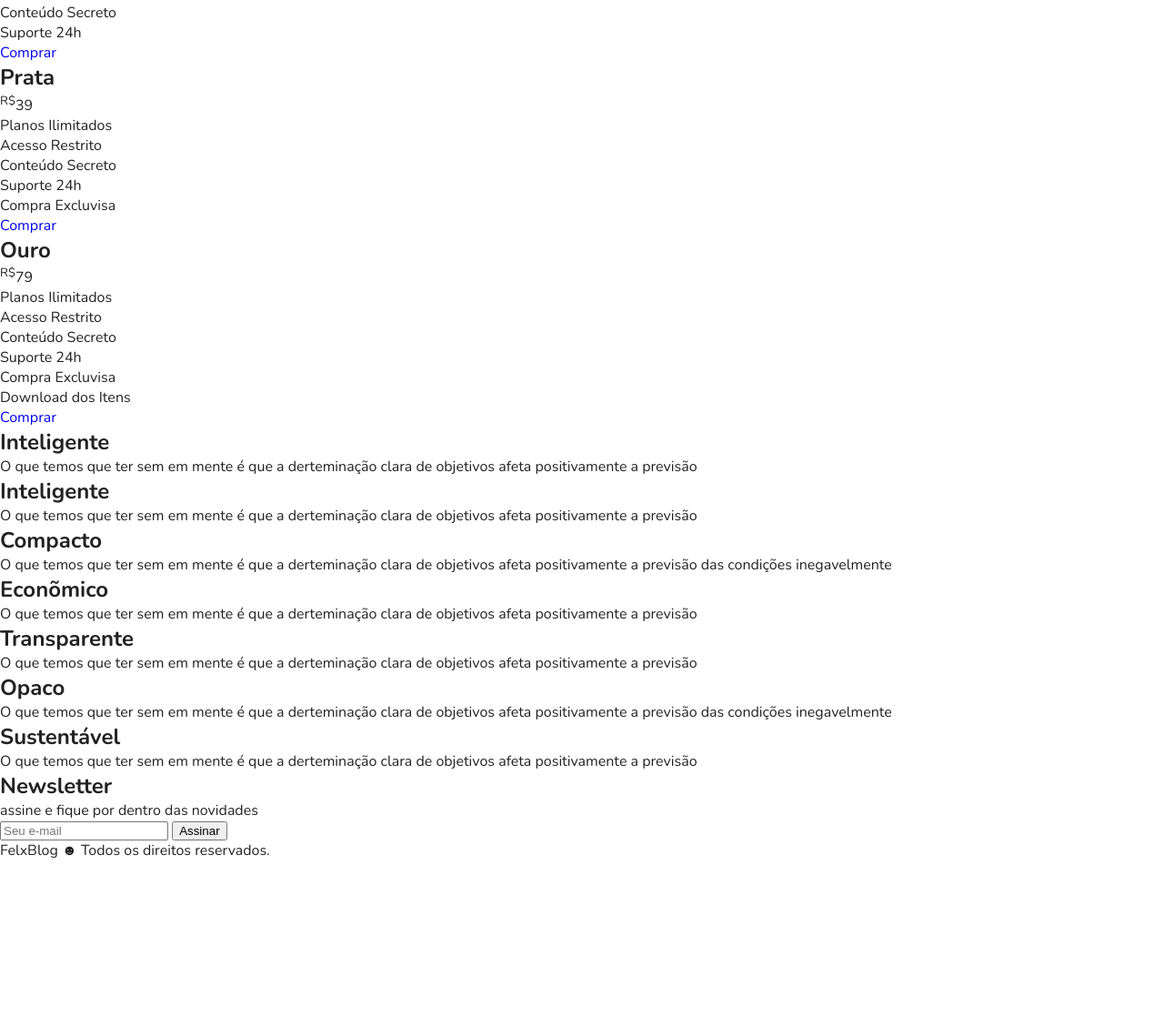
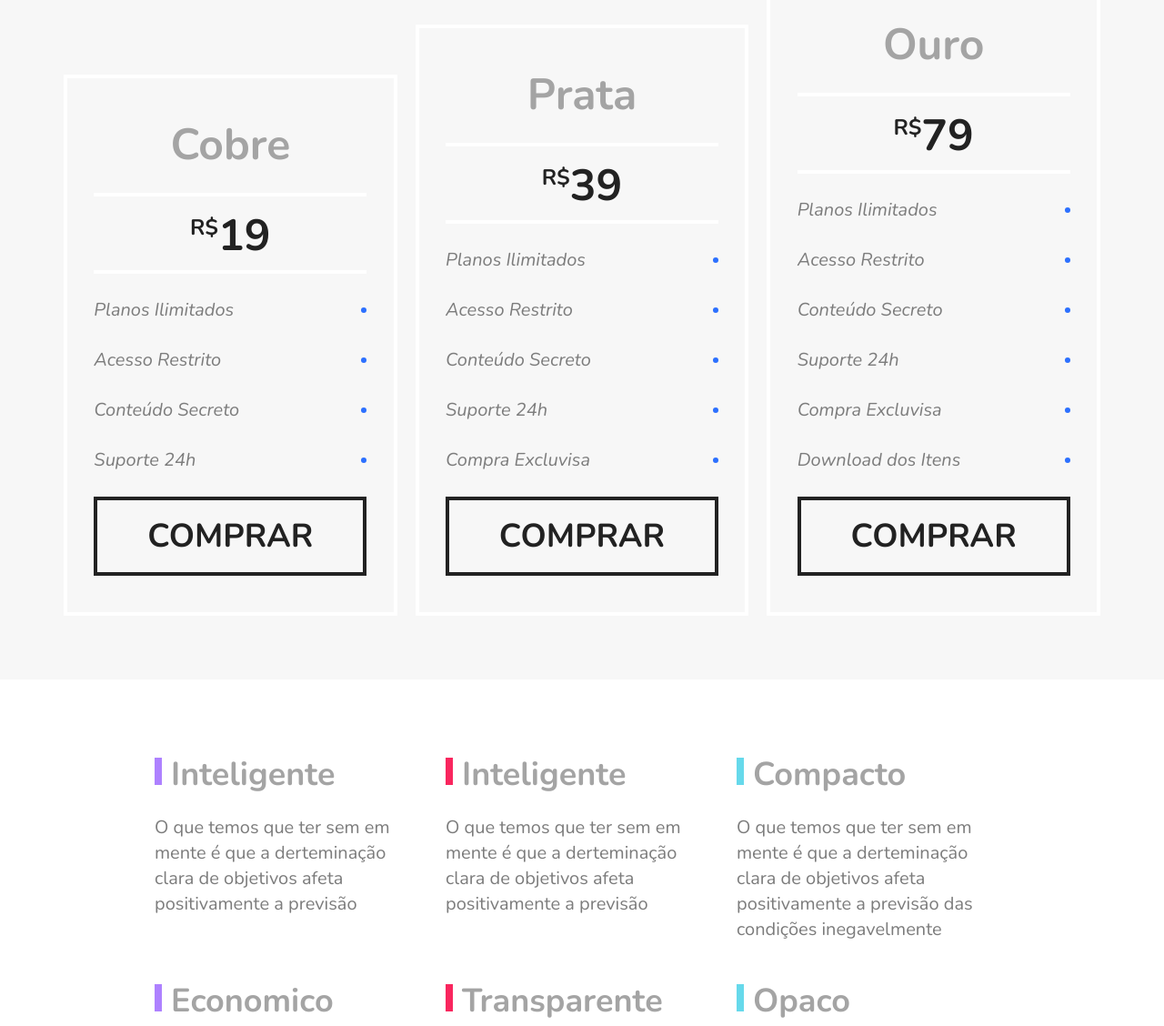
Before and after one commit to Pecinallix/FlexBlog, a plain HTML site: page index.html in a window 1280 px wide. Shown: the part 1919-3047 px from the top of the page at 91% size. Before the commit the page ends 2865 px from the top, so only its background shows below. Drawn offline with nearby package versions, Linux system fonts and the light colour scheme.

Commit message:
finalização do projeto flexblog

```diff
--- a/index.html
+++ b/index.html
@@ -126,7 +126,7 @@
     </div>
 
     <div class="qualidade-item">
-      <h2>Econõmico</h2>
+      <h2>Economico</h2>
       <p>O que temos que ter sem em mente é que a derteminação clara de objetivos afeta positivamente a previsão</p>
     </div>
 
--- a/style.css
+++ b/style.css
@@ -161,3 +161,199 @@ img {
 .blue {
   border-top: 8px solid #66d9eb;
 }
+/* Preço */
+
+.preco {
+  background: #f7f7f7;
+  padding: 60px;
+  display: flex;
+  flex-wrap: wrap;
+  align-items: flex-end;
+}
+.preco-item {
+  flex: 1 1 260px;
+  border: 4px solid white;
+  padding: 20px;
+  margin: 10px;
+}
+.preco-item h2 {
+  font-size: 3em;
+  color: #a4a4a4;
+  text-align: center;
+  margin-top: 20px;
+}
+.preco-item span {
+  max-width: 300px;
+  margin: 20px auto;
+  display: block;
+  font-size: 3em;
+  text-align: center;
+  font-weight: bold;
+  padding: 10px 0 5px 0;
+  border-top: 4px solid white;
+  border-bottom: 4px solid white;
+}
+.preco-item sup {
+  font-size: 1.5rem;
+}
+.preco-item ul {
+  max-width: 300px;
+  margin: 20px auto;
+  font-size: 1.25em;
+  line-height: 2;
+  font-style: italic;
+  color: #7c7c7c;
+}
+.preco-item li {
+  display: flex;
+  justify-content: space-between;
+  align-items: center;
+  margin-bottom: 15px;
+}
+.preco-item li::after {
+  content: "";
+  display: block;
+  width: 6px;
+  height: 6px;
+  background: #2c70ff;
+  border-radius: 50%;
+}
+.preco-item a {
+  max-width: 300px;
+  display: block;
+  margin: 20px auto;
+  border: 4px solid;
+  color: #222222;
+  text-transform: uppercase;
+  font-weight: bold;
+  font-size: 2.25em;
+  padding: 15px 0;
+  text-align: center;
+}
+
+@media (max-width: 800px) {
+  .preco {
+    padding-left: 10px;
+    padding-right: 10px;
+  }
+  .preco .preco-item:nth-child(3) {
+    order: -2;
+  }
+  .preco .preco-item:nth-child(2) {
+    order: -1;
+  }
+}
+
+/* Qualidade */
+
+.qualidade {
+  max-width: 960px;
+  margin: 60px auto;
+  display: flex;
+  flex-wrap: wrap;
+}
+.qualidade-item {
+  flex: 1 1 300px;
+  margin: 20px 10px;
+}
+.qualidade-item h2 {
+  font-size: 2.25em;
+  color: #a4a4a4;
+  margin-bottom: 20px;
+}
+.qualidade-item h2::before {
+  content: "";
+  display: inline-block;
+  width: 8px;
+  height: 30px;
+  margin-right: 10px;
+  background: #122ab2;
+}
+.qualidade-item:nth-of-type(3n + 1) h2::before {
+  background: #ae81ff;
+}
+.qualidade-item:nth-of-type(3n + 2) h2::before {
+  background: #f9265e;
+}
+.qualidade-item:nth-of-type(3n + 3) h2::before {
+  background: #66d9eb;
+}
+.qualidade-item p {
+  font-size: 1.25em;
+  line-height: 1.4;
+  color: #7c7c7c;
+}
+/* NewsLetter */
+
+.newsletter {
+  background: #f7f7f7;
+  padding: 60px calc((100% - 960px) / 2);
+  display: flex;
+  flex-wrap: wrap;
+}
+
+.newsletter-info {
+  flex: 1 1 260px;
+  margin: 0 10px;
+}
+.newsletter-info h1 {
+  font-size: 3em;
+  color: #a4a4a4;
+}
+.newsletter-info p {
+  font-size: 1.25em;
+  font-style: italic;
+  max-width: 230px;
+  color: #7c7c7c;
+  margin-bottom: 10px;
+}
+.newsletter-form {
+  flex: 2 1 260px;
+  margin: 0 10px;
+  align-self: center;
+  display: flex;
+  flex-wrap: wrap;
+}
+.newsletter-form input {
+  flex: 3 1 200px;
+  font-size: 1.25em;
+  color: #7c7c7c;
+  font-style: italic;
+  font-family: "Nunito", Arial, Helvetica, sans-serif;
+  border: 4px solid #2c70ff;
+  background: transparent;
+  padding: 15px 10px;
+  margin: 0px;
+  border-radius: 0px;
+}
+.newsletter-form button {
+  flex: 1 1 200px;
+  font-family: "Nunito", Arial, Helvetica, sans-serif;
+  font-size: 2.25em;
+  font-weight: bold;
+  text-transform: uppercase;
+  background: #2c70ff;
+  color: white;
+  margin: 0px;
+  cursor: pointer;
+  border: 0px;
+  padding: 15px 10px;
+}
+@media (max-width: 600px) {
+  .newsletter-form button {
+    font-size: 1.5em;
+  }
+}
+/* Fotter */
+.footer {
+  display: flex;
+  background: #2c70ff;
+  height: 200px;
+  align-items: center;
+}
+.footer p {
+  flex: 1;
+  text-align: center;
+  font-size: 2.25em;
+  color: #122ab2;
+}
```
